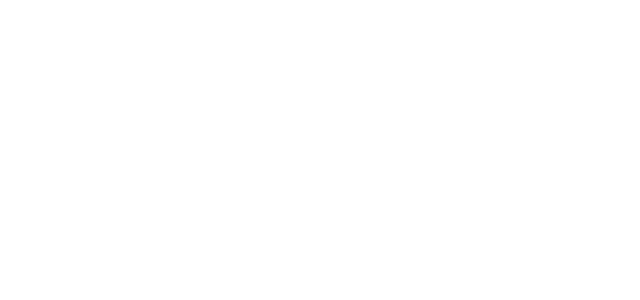
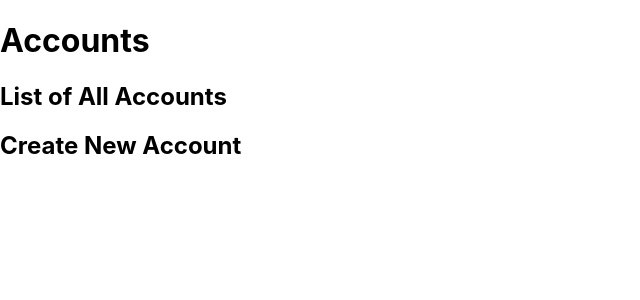
Before and after one commit to mspuy3/MMBankApp, a React (Create React App) app in the folder bank-app/: page /accounts in a window 1280 px wide. Before the commit this address had no page. Shown: the top 300 px of the page, without its empty margins (0-640 px from the left). Built offline with nearby package versions, Linux system fonts and the light colour scheme.

Commit message:
Added AccountsPage,js

```diff
--- /dev/null
+++ b/bank-app/src/components/Accounts/AccountsPage.js
@@ -0,0 +1,13 @@
+import React from "react";
+
+function AccountsPage() {
+  return (
+   <div>
+      <h1>Accounts</h1>
+      <h2>List of All Accounts</h2>
+      <h2>Create New Account</h2>
+   </div>
+  )
+}
+
+export default AccountsPage;
--- a/bank-app/src/components/App.js
+++ b/bank-app/src/components/App.js
@@ -1,4 +1,5 @@
 import DashboardPage from "./Dashboard/DashboardPage";
+import AccountsPage from "./Accounts/AccountsPage";
 import { Route, Routes } from "react-router-dom";
 import Layout from "./Layout";
 
@@ -8,6 +9,7 @@
       <Routes>
         <Route path='/' element={<Layout />}>
           <Route index element={<DashboardPage />} />
+          <Route path='/accounts' element={<AccountsPage />} />
         </Route>
       </Routes>
     </div>
```
